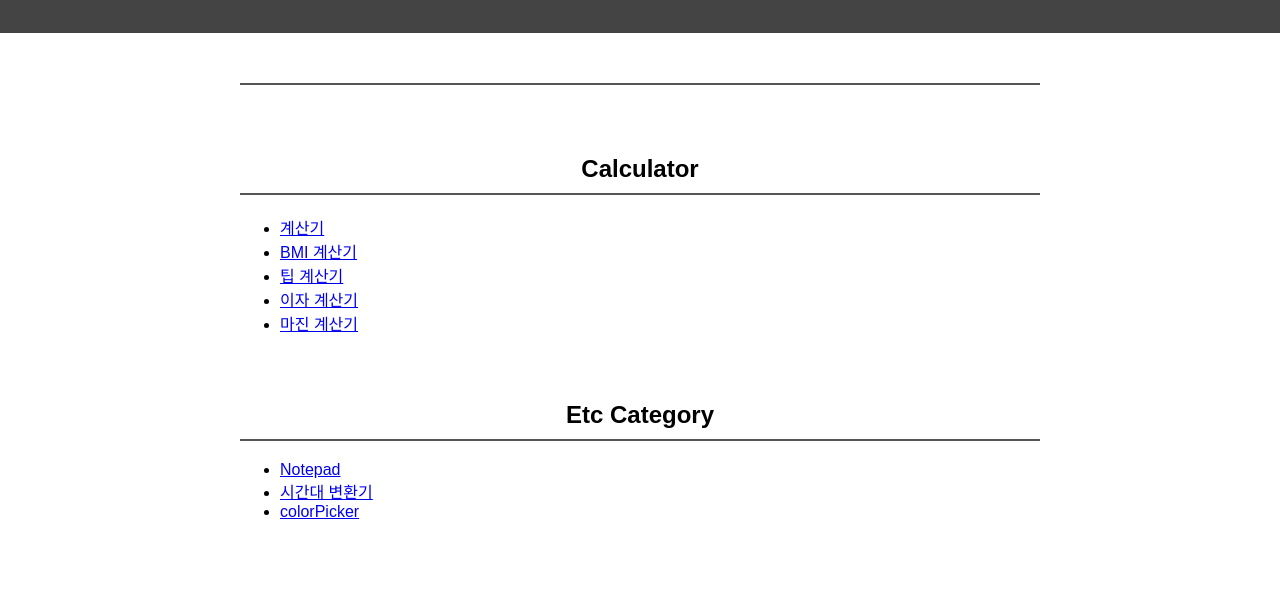
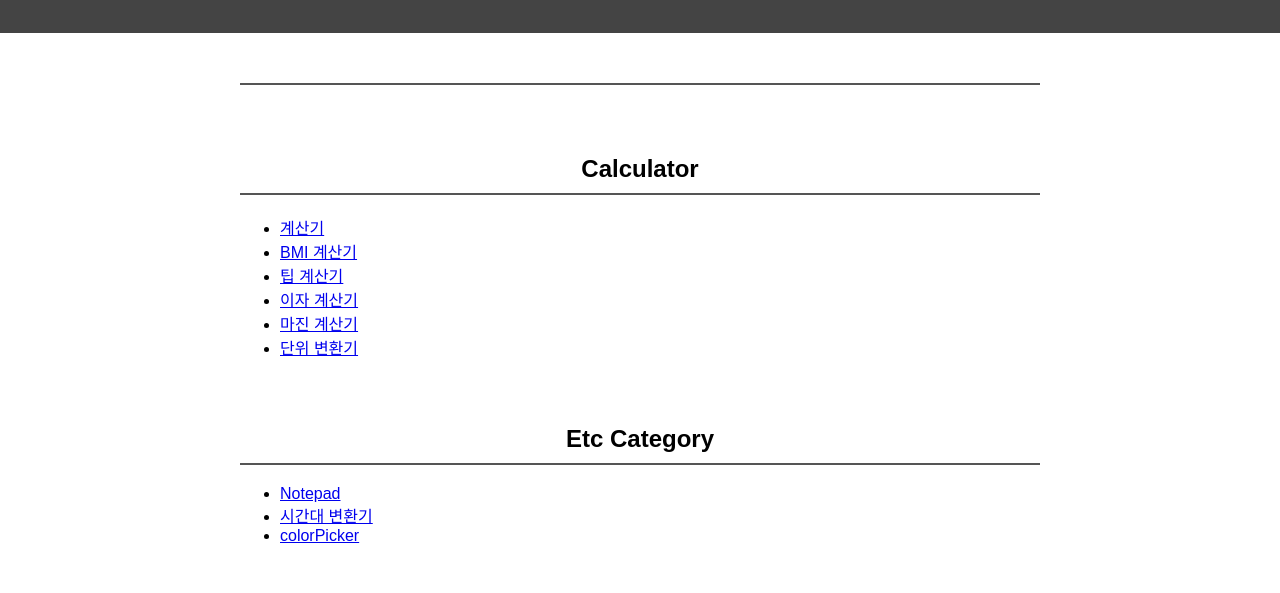
Before and after one commit to ggomul5959/thenotepad, a website: page index.html in a window 1280 px wide. Shown: the part 124-717 px from the top of the page. Drawn offline with Linux system fonts and the light colour scheme.

Commit message:
Update index.html

```diff
--- a/index.html
+++ b/index.html
@@ -3,10 +3,9 @@
 <head>
     <meta charset="UTF-8">
     <meta name="viewport" content="width=device-width, initial-scale=1.0">
-    <meta name="google-adsense-account" content="ca-pub-5748042614242481">
     <meta name="keywords" content="계산기, 온라인 계산기, 웹 계산기, 기본 계산기, 수학 계산기, 과학 계산기, 단위 변환기, BMI 계산기, 체질량 지수 계산기, BMI 지수, 체질량 계산기, 몸무게 계산기, 건강 지수 계산기, 신체 지수 계산기, 이자 계산기, 단리 계산기, 복리 계산기, 대출 계산기, 저축 계산기, 금융 계산기, 이자율 계산기, 대출 이자 계산기, 마진율 계산기, 이윤 계산기, 수익률 계산기, 마진 계산기, 판매 마진 계산기, 수익 계산기, 비즈니스 계산기, 색상 코드, 색상 변환기, RGB 코드, HEX 코드, HSL 코드, 색상 코드 변환기, 컬러 코드, 색상표, 노트페드, 메모장, 텍스트 편집기, 온라인 노트페드, 온라인 메모장, 웹 노트페드, 텍스트 노트, 글쓰기 도구, 시간대 변환기, 타임존 변환기, 세계 시간, UTC 변환, GMT 변환, 시차 계산기, 시간 변환기, 세계 시계">
     <meta name="description" content="My Toolbar는 계산기, bmi 계산기, 팁 계산기, notepad 등의 작업을 한사이트에서 가능하게 하는 웹사이트입니다.">
-        <meta property="og:title" content="My Toolbar" />
+    <meta property="og:title" content="My Toolbar" />
     <meta property="og:description" content="노트패드, 계산기, Color Picker, 시간대 변환기 등의 여러 간단한 도구들을 모아 놓은 페이지 입니다." />
     <meta property="og:url" content="https://my-toolbar.site/" />
     <meta property="og:type" content="website" />
@@ -35,6 +34,7 @@
                     <li><a href="../Currency/index.html" target="_blank">팁 계산기</a></li>
                     <li><a href="../interest/index.html" target="_blank">이자 계산기</a></li>
                     <li><a href="../margin/index.html" target="_blank">마진 계산기</a></li>
+                    <li><a href="../unit/index.html" target="_blank">단위 변환기</a></li>
                     <!-- 다른 유틸리티 관련 링크 추가 가능 -->
                 </ul>
             </li>
@@ -71,6 +71,7 @@
                 <li><a href="../Currency/index.html" target="_blank">팁 계산기</a></li>
                 <li><a href="../interest/index.html" target="_blank">이자 계산기</a></li>
                 <li><a href="../margin/index.html" target="_blank">마진 계산기</a></li>
+                <li><a href="../unit/index.html" target="_blank">단위 변환기</a></li>
                 <!-- 다른 유틸리티 관련 링크 추가 가능 -->
             </ul>
         </section>
```
